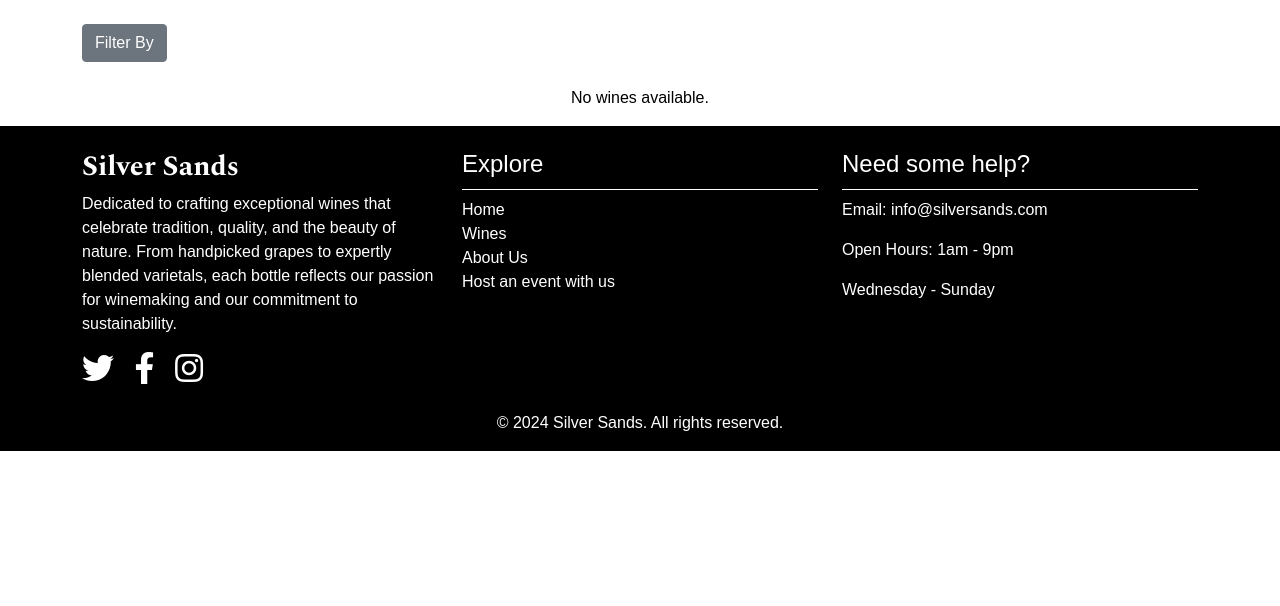
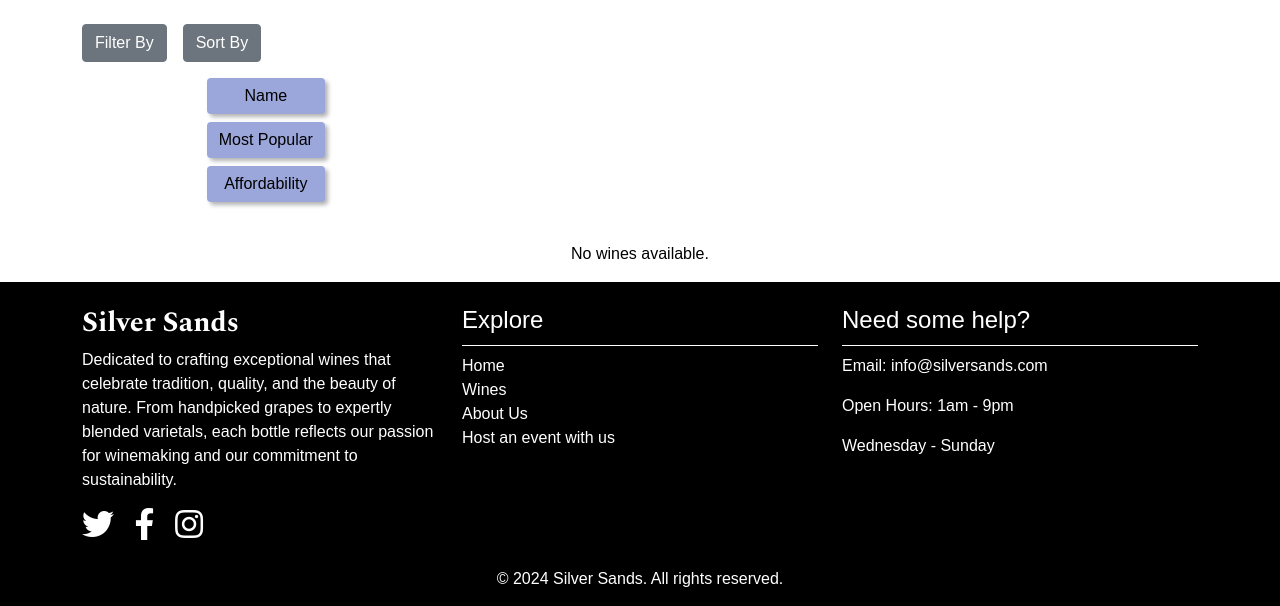
Before and after one commit to AlvaLind/project-5-silver-sands, a Django app: page /products in a window 1280 px wide. Shown: the part 160-766 px from the top of the page. Run offline with Django 5.2, Linux system fonts and the light colour scheme; data that the repository does not hold is empty; some libraries are stand-ins or nearby versions.

Commit message:
Add a sort by feature to the product list template

```diff
--- a/products/templates/product_list.html
+++ b/products/templates/product_list.html
@@ -56,6 +56,17 @@
                     </form>
                 </div>
             </div>
+            <!-- Sort By -->
+            <div class="dropdown">
+                <button id="sortDropdownBtn" class="dropdown-btn btn btn-secondary">Sort By</button>
+                <div id="sortDropdownContent" class="sort-dropdown-content m-2">
+                    <form method="get" action="{% url 'product_list' %}" class="d-flex flex-column m-3">
+                        <button type="submit" name="sort" value="name_asc" class="btn btn-primary mb-2">Name</button>
+                        <button type="submit" name="sort" value="rating_desc" class="btn btn-primary mb-2">Most Popular</button>
+                        <button type="submit" name="sort" value="price_asc" class="btn btn-primary">Affordability</button>
+                    </form>
+                </div>
+            </div>
         </div>
     </div>
 
--- a/products/views.py
+++ b/products/views.py
@@ -5,11 +5,23 @@ from datetime import datetime
 
 def product_list(request):
     """
-    View function to display a list of all wines.
+    View function to display a list of wines with optional filtering and sorting.
     Args:
-        request: The HTTP request object.
+        request (HttpRequest): The HTTP request object containing query parameters for filtering and sorting.
     Returns:
-        HttpResponse: The rendered template with the list of wines.
+        HttpResponse: The rendered 'product_list.html' template with the filtered and sorted list of wines and available categories.
+    Query Parameters:
+        - category (str): Optional. Filters wines by the specified category name.
+        - rating (str): Optional. Filters wines by rating. Only wines with a rating greater than or equal to the specified value are included.
+        - sort (str): Optional. Specifies the sorting order of the wines. Possible values are:
+            - 'rating_desc': Sorts wines by rating in descending order (most popular first).
+            - 'name_asc': Sorts wines by name in ascending order.
+            - 'price_asc': Sorts wines by price in ascending order (cheapest first).
+    Filters:
+        - category_filter: Filters wines based on the category name if provided.
+        - rating_filter: Filters wines based on the minimum rating if provided.
+    Sorting:
+        - Orders wines based on the selected sorting option.
     """
     # Fetch all Wine and Category items
     wines = Wine.objects.all()
@@ -36,6 +48,17 @@ def product_list(request):
         elif available.lower() == 'false':
             wines = wines.filter(available=False)
 
+    # Get the sorting parameter
+    sort = request.GET.get('sort')
+
+    # Apply sorting based on the selected option
+    if sort == 'rating_desc':
+        wines = wines.order_by('-rating')
+    elif sort == 'name_asc':
+        wines = wines.order_by('name')
+    elif sort == 'price_asc':
+        wines = wines.order_by('price')
+
     context = {
         'wines': wines,
         'categories': categories,
```
